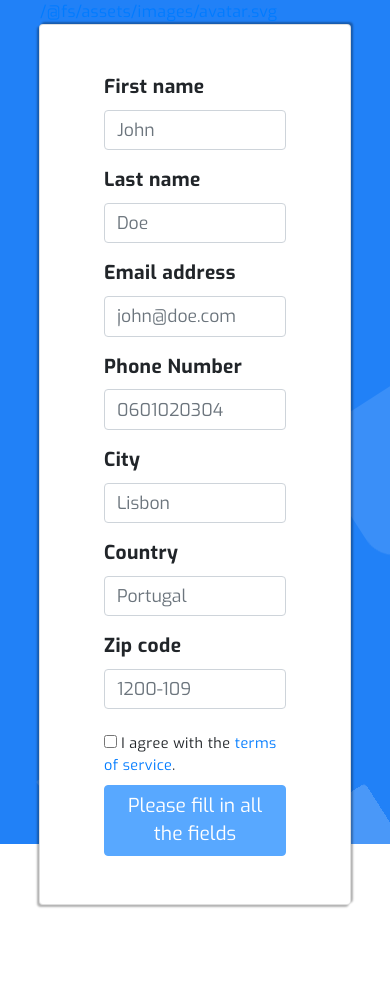
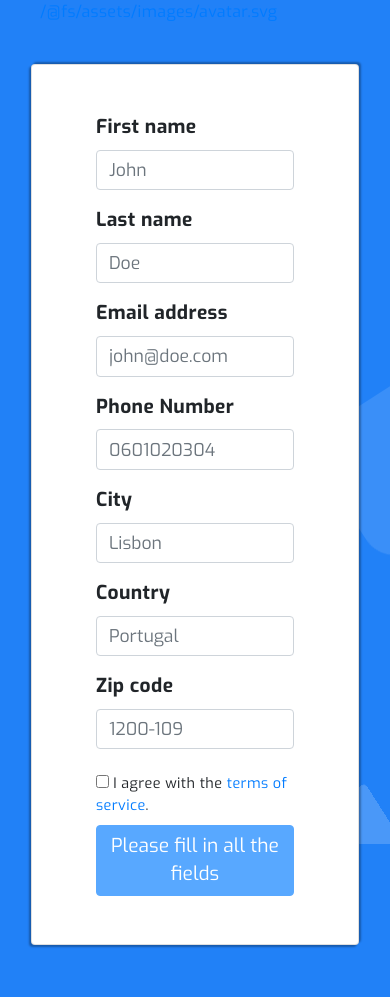
Before and after one commit to gabrielecanepa/bootstrap-form-validation, a website built with webpack: page templates/index.html in a window 390 px wide. Before the commit the page ends 929 px from the top, so only its background shows below. Built offline with nearby package versions, Linux system fonts and the light colour scheme.

Commit message:
Style fixes

```diff
--- a/assets/stylesheets/application.scss
+++ b/assets/stylesheets/application.scss
@@ -3,18 +3,19 @@
 
 body {
   font-family: "Exo", sans-serif;
-  overflow-x: hidden;
+  overflow: scroll;
   letter-spacing: 0.4px;
+  background: #2181F7;
 }
+
 .card {
   margin: 4rem;
   padding: 3rem 4rem;
   box-shadow: 2px -2px 2px rgba(0, 0, 0, 0.3),
               -2px 2px 2px rgba(0, 0, 0, 0.3);
-}
-@include media-breakpoint-down(xs) {
-  .card {
-    margin: 1.5rem;
+
+  @include media-breakpoint-down(xs) {
+    margin: 4rem 1rem;
   }
 }
 
@@ -22,21 +23,23 @@ body {
   font-weight: bolder;
   font-size: 1.2rem;
 }
+
 .form-control, .form-control:focus {
   font-size: 1.1rem;
   color: black;
 }
+
 .checkbox label {
   margin-top: .5rem;
   font-size: 0.9rem;
 }
+
 .btn {
   display: block;
   width: 100%;
   font-size: 1.2rem;
-}
-.btn-primary.disabled, .btn-primary:disabled {
-  cursor: wait;
+
+  &:disabled, &.disabled { cursor: wait }
 }
 
 #background {
@@ -69,6 +72,7 @@ body {
         height: 80px;
         animation-delay: 0s;
       }
+
       &:nth-child(2) {
         left: 10%;
         width: 20px;
@@ -76,12 +80,14 @@ body {
         animation-delay: 2s;
         animation-duration: 12s;
       }
+
       &:nth-child(3) {
         left: 70%;
         width: 20px;
         height: 20px;
         animation-delay: 4s;
       }
+
       &:nth-child(4) {
         left: 40%;
         width: 60px;
@@ -89,12 +95,14 @@ body {
         animation-delay: 0s;
         animation-duration: 18s;
       }
+
       &:nth-child(5) {
         left: 65%;
         width: 20px;
         height: 20px;
         animation-delay: 0s;
       }
+
       &:nth-child(6) {
         left: 75%;
         width: 110px;
@@ -104,12 +112,14 @@ body {
         justify-content: center;
         align-items: center;
       }
+
       &:nth-child(7) {
         left: 35%;
         width: 150px;
         height: 150px;
         animation-delay: 7s;
       }
+
       &:nth-child(8) {
         left: 50%;
         width: 25px;
@@ -117,6 +127,7 @@ body {
         animation-delay: 15s;
         animation-duration: 45s;
       }
+
       &:nth-child(9) {
         left: 20%;
         width: 15px;
@@ -124,6 +135,7 @@ body {
         animation-delay: 2s;
         animation-duration: 35s;
       }
+
       &:nth-child(10) {
         left: 85%;
         width: 150px;
@@ -152,6 +164,7 @@ body {
     opacity: 1;
     border-radius: 0;
   }
+
   100% {
     transform: translateY(-1000px) rotate(720deg);
     opacity: 0;
--- a/templates/index.html
+++ b/templates/index.html
@@ -29,7 +29,7 @@
 
     <div class="container">
       <div class="row">
-        <div class="col-xs-12 col-md-8 offset-md-2 col-lg-6 offset-lg-3">
+        <div class="col-12 col-md-10 offset-md-1 col-lg-8 offset-lg-2 col-xl-6 offset-xl-3">
           <div class="card">
 
             <form role="form" autocomplete="off" novalidate>
```
